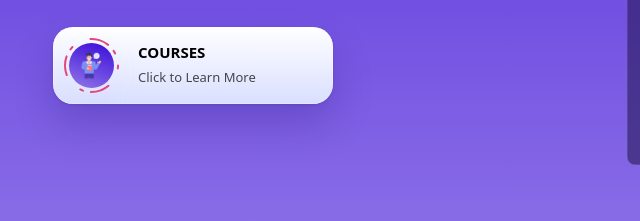
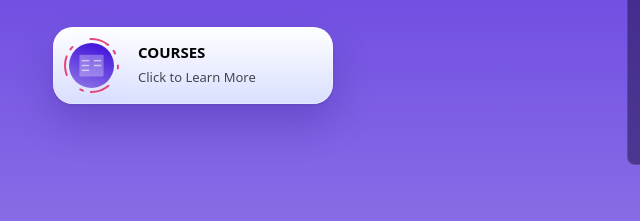
Before and after one commit to faithbaptistwh/NSD, a Gatsby site: page / in a window 1280 px wide. Shown: the part 463-684 px from the top of the page, 0-640 px from the left. Built offline with nearby package versions, Linux system fonts and the light colour scheme; Gatsby itself is replaced by a stand-in of ours.

Commit message:
updated icon

```diff
--- a/src/components/buttons/PurchaseButton.js
+++ b/src/components/buttons/PurchaseButton.js
@@ -10,7 +10,7 @@ export default function PurchaseButton(props) {
     <Link to="/page-2">
       <Wrapper>
         <IconWrapper>
-          <Icon src="images/icons/teacher.png" />
+          <Icon src="images/icons/courses.svg" />
           <Ring src="images/icons/icon-ring.svg" />
         </IconWrapper>
         <TextWrapper>
```
Also changed, not shown: static/images/icons/courses.svg (added).
